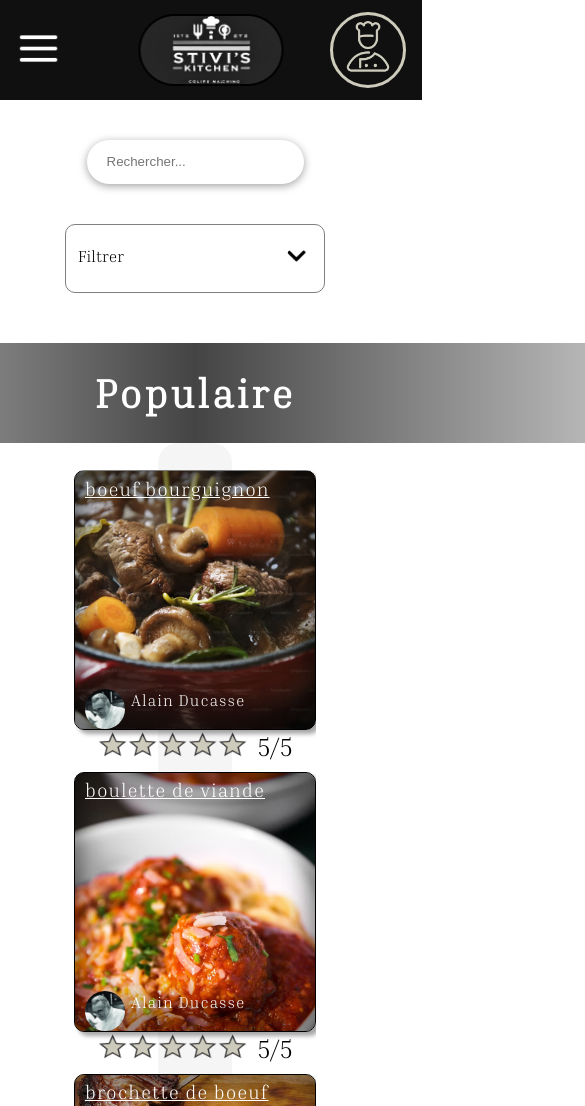
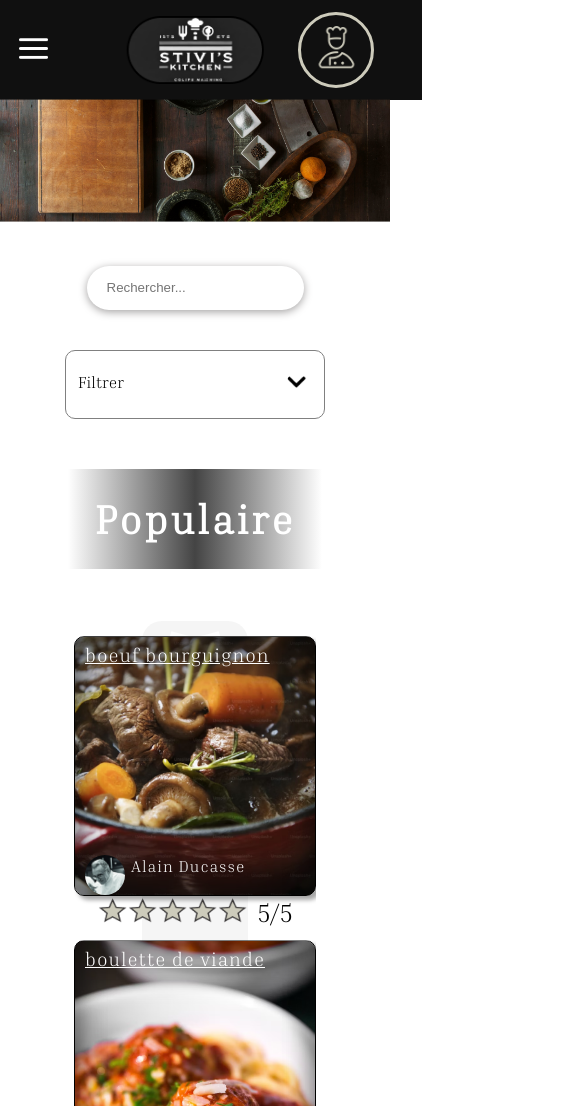
Before and after one commit to Steven-RSN/Stivis-kitchen_PFR, a plain HTML site: page index.html in a window 390 px wide. Shown: the top 1106 px of the page, 585 px wide, since content can reach past the window. Drawn offline with Linux system fonts and the light colour scheme.

Commit message:
Add deco in home page

```diff
--- a/index.html
+++ b/index.html
@@ -3,7 +3,7 @@
 <head>
     <meta charset="UTF-8">
     <meta name="viewport" content="width=device-width, initial-scale=1.0">
-    <title>Acceuile</title>
+    <title>Accueil</title>
     <link rel="stylesheet" href="style.css">
 </head>
 <body>
@@ -53,11 +53,23 @@
 
 
 
-    <div class="fondGris">
-        <h1>Populaire</h1>
+
+    <h1 class="fondGris">Populaire</h1>
+
+
+    <div class="divDco">
+        <div class="dcoOne"></div>
+        <div class="dcoTwo"></div>
+
     </div>
 
+
     <main class="margin">
+        <!-- <div class="divDco">
+            <div class="dcoOne"></div>
+            <div class="dcoTwo"></div>
+
+        </div> -->
         <div class="itemPopulaire">
 
             <div class="vigniette_recette" >
--- a/style.css
+++ b/style.css
@@ -18,17 +18,16 @@ body{
 }
 
 header{
-    position: fixed;
+    /* position: fixed; */
     width: 100%;
-    height: 15px;
     background-color: #101010;
-    z-index: 2;
+    z-index: 3;
     display: flex;
     flex-direction: row;
     justify-content: space-between;
     align-items: center; /* aligne verticalement*/
     padding: 0 1rem;
-    min-height: 100px;
+    height: 100px;
 
 
 }
@@ -36,16 +35,16 @@ header{
     margin:0 16%;
 }
 #iconMenuB{
-    width: 45px;
+    width: 35px;
     z-index:2;
     align-self: center;
     cursor: pointer;
 
 }
-#iconMenuBg{
+/* #iconMenuBg{
     z-index: 2;
 
-}
+} */
 
 #iconMenuB:hover{
     transform: scale(1.1);
@@ -62,6 +61,9 @@ header div{
     text-align: center;
     align-items: center;
 
+}
+.divIconUtilisateur{
+    margin-right: 32px;
 }
 header .divIconUtilisateur:hover{
     transform: rotate(360deg);
@@ -104,7 +106,7 @@ header .divIconUtilisateur:hover{
 
 }
 #iconUtilisateur{
-    width: 90%;
+    width: 75%;
 }
 
 #Stivisk{
@@ -119,8 +121,7 @@ header .divIconUtilisateur:hover{
 #imageFond{
     width: 100%;
     z-index: 1;
-    border-bottom: 4px solid rgba(15, 15, 15, 0.92);
-    margin-top: -30px;
+    /* margin-top: -30px; */
     transform: scaleY(-1);
 }
 
@@ -192,27 +193,48 @@ header .divIconUtilisateur:hover{
     justify-self: center;
     flex-direction: column;
     height: 100px;
-    width: 80em;
+    width: 65%;
     background: linear-gradient(to right, white, #444444, white);
     justify-content: center;
     align-items: center;
-    h1{
-        font-weight: 800;
-        letter-spacing: 3px;
-        font-size: 40px;
-        color: white;
-    }
+    font-weight: 800;
+    letter-spacing: 3px;
+    font-size: 40px;
+    color: white;
+
 
 }
 
+.divDco{
+    display:flex;
+    justify-self: center;
+    grid-template-columns: 1fr 1fr;
+
+}
+.dcoOne{
+
+    width: 1000px;
+    background-color: rgb(255, 255, 255);
+    height: 25px;
+    /* border: 1px solid black; */
+    transform: rotate(-15deg) translateY(170px);
+    /* grid-column: ; */
+}
+.dcoTwo{
+    width: 1000px;
+    background-color: white;
+    height: 25px;
+    /* border: 1px solid black; */
+    transform: rotate(15deg) translateY(170px);
+}
 
 .itemPopulaire{
     display: flex;
     flex-wrap: wrap;
     justify-content: center;
     align-content: center;
-    padding: 10%;
-    margin: 8% 0% 15% 0%;
+    padding: 5% 10%;
+    margin: 4% 0% 150px 0%;
     border-radius:20PX ;
     background-color: #5656560f;
 }
@@ -331,6 +353,10 @@ header .divIconUtilisateur:hover{
     text-align: center;
 }
 
+.centrer{
+    text-align: center;
+}
+
 hr{
     margin-top: 1% ;
     margin-bottom: 0;
@@ -346,10 +372,13 @@ hr{
 }
 
 .fondGrisConnexion,.fondGrisInscripi{
+
     font-family: Inria-Serif-Bold;
+    padding-top: 90px;
+    /* margin-top: 50px; */
     font-size: large;
     letter-spacing: 3px;
-    margin: 0 0 20px;
+    margin: 0 0 25px;
     width: 100%;
     display: flex;
     background-color: lightgrey;
@@ -1097,7 +1126,7 @@ button:hover {
 @media screen and (max-width: 900px ){
     .itemPopulaire{
 
-        margin:0 6em;
+        margin:0 5em;
 
 
     }
```
Also changed, not shown: connexion.html (+1 -1 lines).
